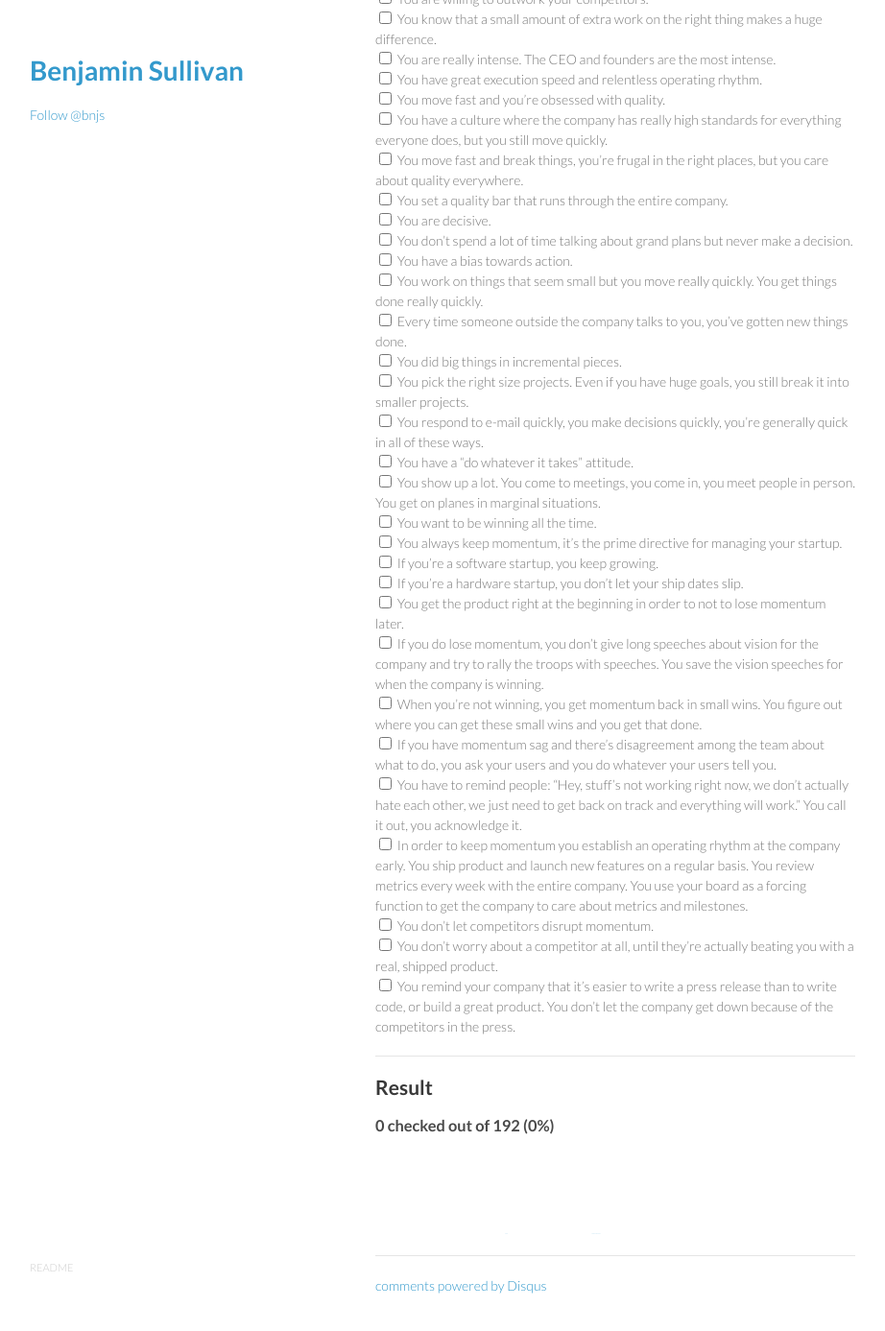
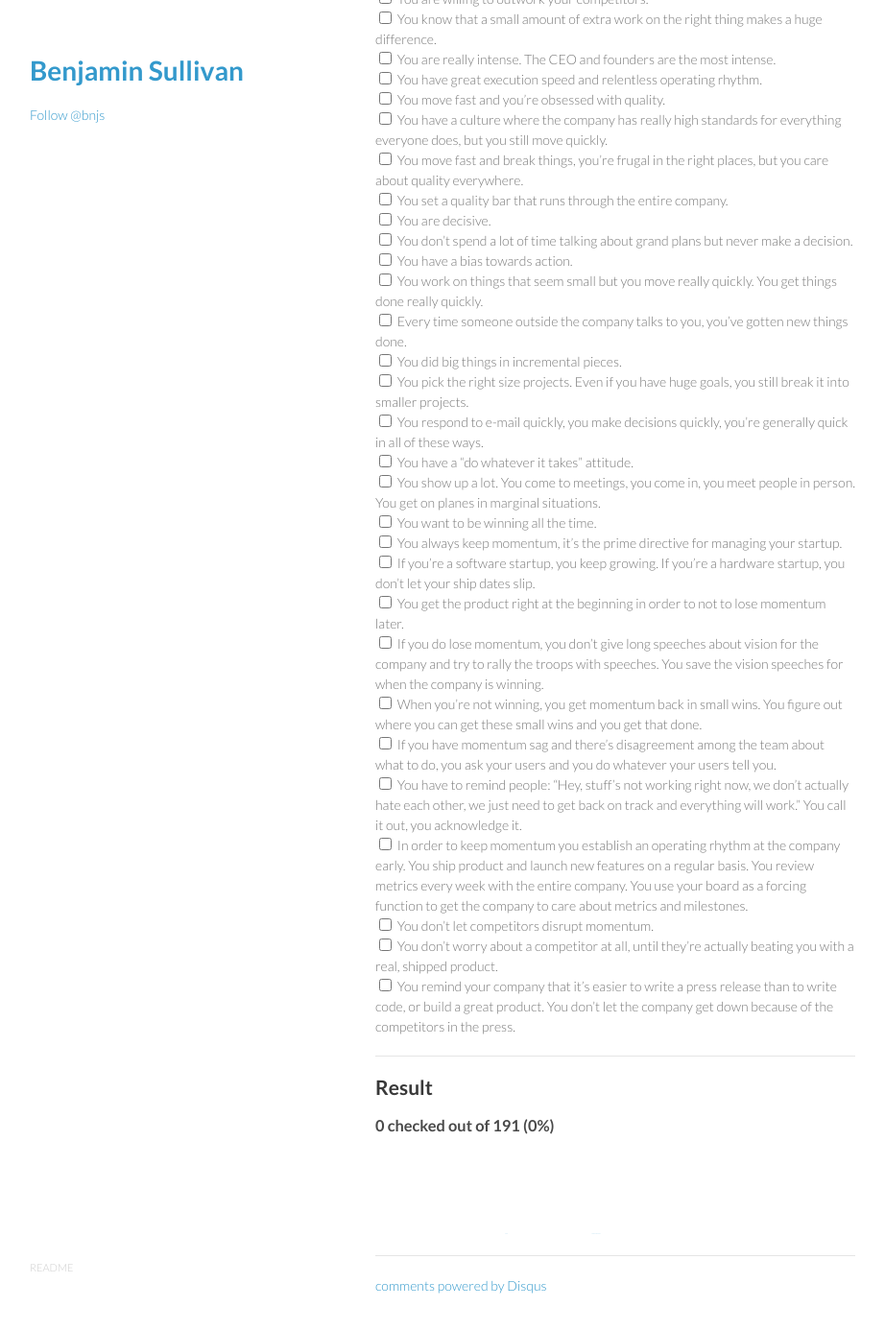
Before and after one commit to bnjs/bnjs.github.io, a Jekyll site: the page built from notes/startup-checklist.md, in a window 1280 px wide and 1400 px high, scrolled down 5769 px. Shown: the top 1387 px of the window at 96% size, without its empty margins (179-1101 px from the left). Built offline with Jekyll 4.4.1, drawn with Linux system fonts in a browser that asks for light colours; nearby versions of some CDN libraries; comment, search, counter and statistics services are not loaded; some of the changed lines change nothing that is shown.

Commit message:
Combine similar items

```diff
--- a/notes/startup-checklist.md
+++ b/notes/startup-checklist.md
@@ -232,8 +232,7 @@ Based on Sam Altman's talks on "[Ideas, Products](http://tech.genius.com/Sam-alt
 * <input type="checkbox"> You show up a lot. You come to meetings, you come in, you meet people in person. You get on planes in marginal situations.
 * <input type="checkbox"> You want to be winning all the time.
 * <input type="checkbox"> You always keep momentum, it's the prime directive for managing your startup.
-* <input type="checkbox"> If you're a software startup, you keep growing.
-* <input type="checkbox"> If you're a hardware startup, you don't let your ship dates slip.
+* <input type="checkbox"> If you're a software startup, you keep growing. If you're a hardware startup, you don't let your ship dates slip.
 * <input type="checkbox"> You get the product right at the beginning in order to not to lose momentum later.
 * <input type="checkbox"> If you do lose momentum, you don't give long speeches about vision for the company and try to rally the troops with speeches. You save the vision speeches for when the company is winning.
 * <input type="checkbox"> When you're not winning, you get momentum back in small wins. You figure out where you can get these small wins and you get that done.
```
